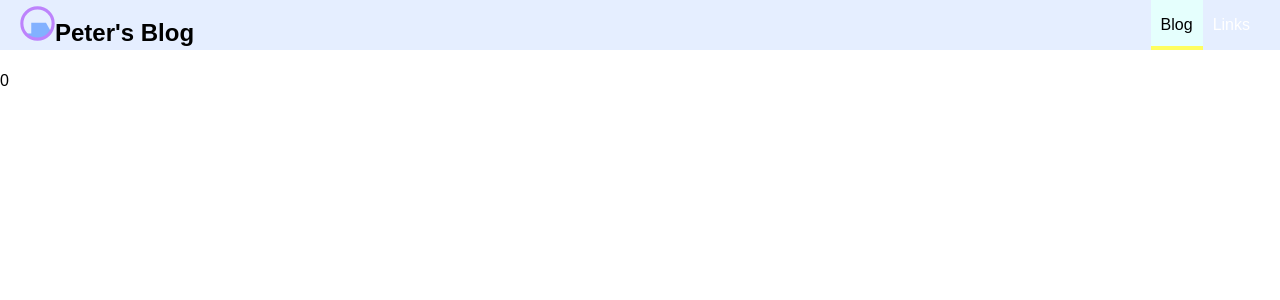
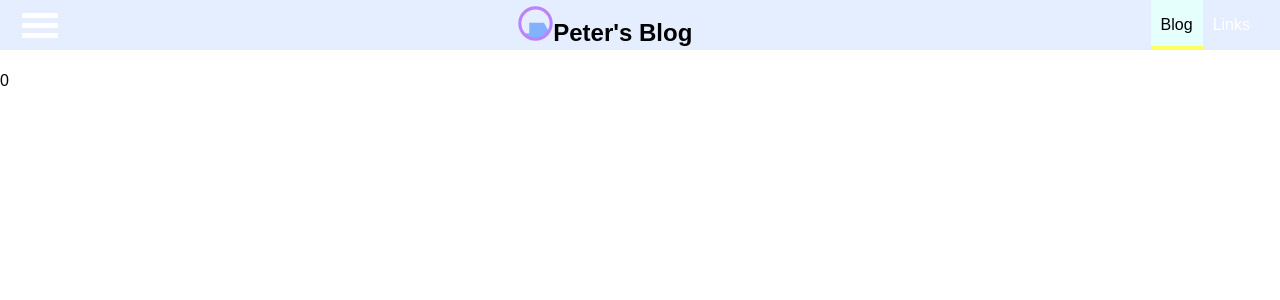
Before and after one commit to pariosa/react-blog, a React (Create React App) app: page / in a window 1280 px wide. Shown: the top 300 px of the page. Built offline with nearby package versions, Linux system fonts and the light colour scheme.

Commit message:
drawer toggle

```diff
--- a/src/Components/Navigation/SideDrawer/DrawerToggle/DrawerToggle.css
+++ b/src/Components/Navigation/SideDrawer/DrawerToggle/DrawerToggle.css
@@ -10,14 +10,13 @@
     cursor: pointer;
 }
 
-.DrawerToggle div {
+.DrawerToggleItem {
     width: 90%;
-    height: 3px;
+    height: 5px;
     background-color: white;
 }
 
 @media (min-width: 500px) {
     .DrawerToggle {
-        display: none;
     }
 }
--- a/src/Components/Navigation/SideDrawer/SideDrawer.css
+++ b/src/Components/Navigation/SideDrawer/SideDrawer.css
@@ -11,10 +11,14 @@
     box-sizing: border-box;
     transition: transform 0.3s ease-out;
 }
+.NavigationItems>NavigationItems>NavigationItem {
+    display:block;
+    width:100%;
+}
 
 @media (min-width: 500px) {
     .SideDrawer {
-        display: none;
+
     }
 }
 
--- a/src/Components/Navigation/SideDrawer/SideDrawer.js
+++ b/src/Components/Navigation/SideDrawer/SideDrawer.js
@@ -14,8 +14,8 @@ const sideDrawer = ( props ) => {
             <Backdrop show={props.open} clicked={props.closed}/>
             <div className={attachedClasses.join(' ')}>
 
-                <nav>
-                    <NavigationItems />
+                <nav className="NavigationDrawer">
+                    <NavigationItems className="NavigationDrawerItems" />
                 </nav>
             </div>
         </Fragment>
```
